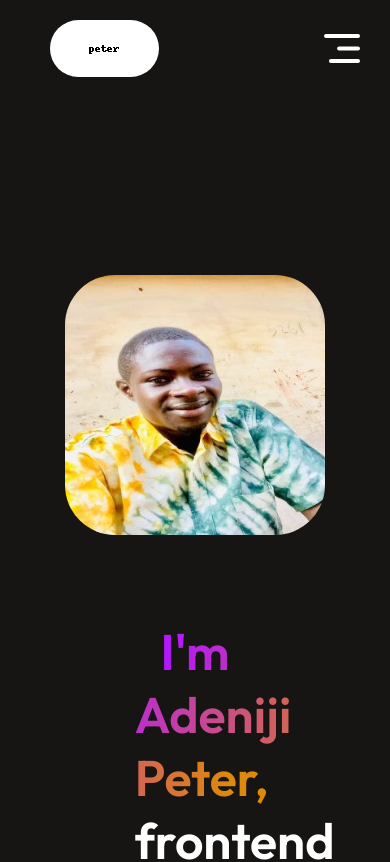
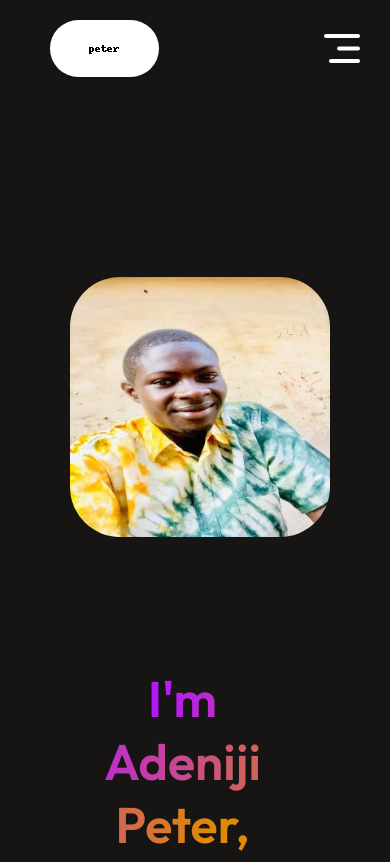
Before and after one commit to AGpeter2018/my-portfolio, a React (Vite) app: page / in a window 390 px wide. Shown: the top 862 px of the page. Built offline with nearby package versions, Linux system fonts and the light colour scheme.

Commit message:
changed styling

```diff
--- a/src/components/hero/hero.style.css
+++ b/src/components/hero/hero.style.css
@@ -71,7 +71,9 @@
 
 @media (max-width: 768px) {
   .hero {
-    margin: 3rem 8rem;
+    gap: 80px;
+    align-items: start;
+    margin: 50px 70px;
   }
   .hero-img {
     margin-top: 120px;
```
